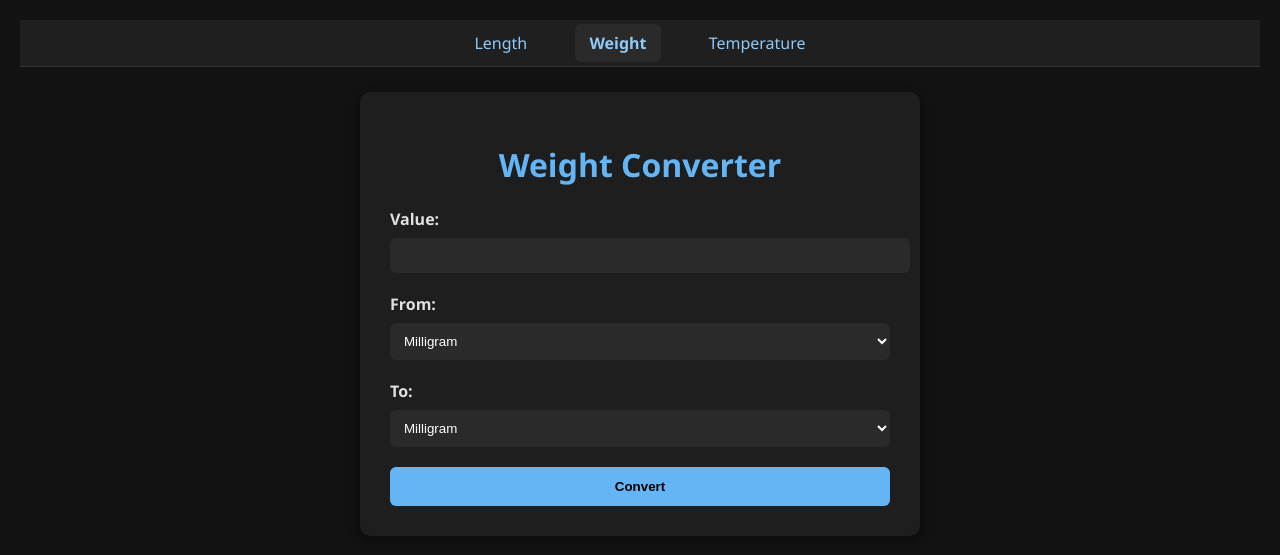
After one commit to jurabek-abd/unit-converter, a Flask app: page /weight in a window 1280 px wide. The commit adds this page. Shown: the top 555 px of the page. Run offline with Flask 3, Linux system fonts and the light colour scheme.

Commit message:
project complete

```diff
--- a/app.py
+++ b/app.py
@@ -14,27 +14,93 @@ length_units = {
     "yard": 0.9144,
     "mile": 1609.34
 }
+# Conversion factors to grams
+weight_units = {
+    "milligram": 0.001,
+    "gram": 1,
+    "kilogram": 1000,
+    "ounce": 28.3495,
+    "pound": 453.592
+}
 
 # Run home page
 @app.route('/')
 def home():
     return redirect(url_for('length'))
 
+def get_form_data():
+    try:
+        value = float(request.form['value'])
+        from_unit = request.form['from_unit']
+        to_unit = request.form['to_unit']
+        return value, from_unit, to_unit, None  # No error
+    except (ValueError, KeyError) as e:
+        return None, None, None, "Invalid input: " + str(e)
+
 # Define route for the length page
 @app.route('/length', methods=['GET', 'POST'])
 def length():
     result = None
+    error = None
+
     if request.method == 'POST':
-        value = float(request.form['value'])
-        from_unit = request.form['from_unit']
-        to_unit = request.form['to_unit']
+        value, from_unit, to_unit, error = get_form_data()
 
-        # Convert input to meters first
-        value_in_meters = value * length_units[from_unit]
-        # Then convert meters to target unit
-        result = value_in_meters / length_units[to_unit]
+        if error is None:
+            # Convert input to meters first
+            value_in_meters = value * length_units[from_unit]
+            # Convert meters to target unit
+            result = round(value_in_meters / length_units[to_unit], 4)
 
-    return render_template('length.html', result=result)
+    return render_template('length.html', result=result, error=error, active='length')
+
+# Define route for the weight page
+@app.route('/weight', methods=['GET', 'POST'])
+def weight():
+    result = None
+    error = None
+
+    if request.method == 'POST':
+        value, from_unit, to_unit, error = get_form_data()
+
+        if error is None:
+            # Convert input to grams first
+            value_in_grams = value * weight_units[from_unit]
+            # Convert grams to target unit
+            result = round(value_in_grams / weight_units[to_unit], 4)
+
+    return render_template('weight.html', result=result, error=error, active='weight')
+
+# Define route for the temperature page
+def convert_temperature(value, from_unit, to_unit):
+    if from_unit == to_unit:
+        return value
+
+    # Convert to Celsius first
+    if from_unit == "Fahrenheit":
+        value = (value - 32) * 5/9
+    elif from_unit == "Kelvin":
+        value = value - 273.15
+
+    # Convert from Celsius to target
+    if to_unit == "Fahrenheit":
+        return round((value * 9 / 5) + 32, 4)
+    elif to_unit == "Kelvin":
+        return round(value + 273.15, 4)
+    else:  # to_unit == "Celsius"
+        return round(value, 4)
+
+@app.route('/temperature', methods=['GET', 'POST'])
+def temperature():
+    result = None
+    error = None
+
+    if request.method == 'POST':
+        value, from_unit, to_unit, error = get_form_data()
+
+        if error is None:
+            result = convert_temperature(value, from_unit, to_unit)
+    return render_template('temperature.html', result=result, error=error, active='temperature')
 
 # Run the app
 if __name__ == "__main__":
--- /dev/null
+++ b/static/style.css
@@ -0,0 +1,108 @@
+/* Dark Background and Light Text */
+body {
+    font-family: 'Segoe UI', Tahoma, Geneva, Verdana, sans-serif;
+    background-color: #121212;
+    color: #e0e0e0;
+    margin: 0;
+    padding: 20px;
+}
+
+/* Centered container with soft border */
+.container {
+    max-width: 500px;
+    margin: auto;
+    background-color: #1e1e1e;
+    padding: 30px;
+    border-radius: 10px;
+    box-shadow: 0 4px 12px rgba(0, 0, 0, 0.4);
+}
+
+/* Title */
+h1 {
+    text-align: center;
+    color: #64b5f6;
+}
+
+/* Form Layout */
+.form-group {
+    margin-bottom: 20px;
+}
+
+label {
+    display: block;
+    font-weight: bold;
+    margin-bottom: 8px;
+}
+
+input[type="number"],
+select {
+    width: 100%;
+    padding: 10px;
+    border-radius: 6px;
+    border: none;
+    background-color: #2a2a2a;
+    color: #fff;
+}
+
+input[type="number"]::placeholder {
+    color: #aaa;
+}
+
+/* Button Styling */
+button {
+    width: 100%;
+    padding: 12px;
+    background-color: #64b5f6;
+    border: none;
+    color: black;
+    font-weight: bold;
+    border-radius: 6px;
+    cursor: pointer;
+    transition: background-color 0.3s ease;
+}
+
+button:hover {
+    background-color: #42a5f5;
+}
+
+/* Navbar */
+.navbar {
+    background-color: #1f1f1f;
+    padding: 12px 0;
+    text-align: center;
+    margin-bottom: 25px;
+    border-bottom: 1px solid #333;
+}
+
+.navbar a {
+    color: #90caf9;
+    text-decoration: none;
+    font-weight: 500;
+    margin: 0 15px;
+    padding: 8px 14px;
+    border-radius: 6px;
+    transition: background-color 0.2s;
+}
+
+.navbar a:hover {
+    background-color: #2c2c2c;
+}
+
+.navbar a.active {
+    background-color: #2a2a2a;
+    font-weight: bold;
+}
+
+/* Result Text */
+h2 {
+    text-align: center;
+    margin-top: 20px;
+    color: #81c784;
+}
+
+.error {
+    color: #ff6b6b;
+    text-align: center;
+    margin-top: 10px;
+    font-weight: bold;
+}
--- /dev/null
+++ b/templates/weight.html
@@ -0,0 +1,58 @@
+<!DOCTYPE html>
+<html lang="en">
+<head>
+    <meta charset="UTF-8">
+    <title>Weight Converter</title>
+    <link rel="stylesheet" href="{{ url_for('static', filename='style.css') }}">
+</head>
+<body>
+    <nav class="navbar">
+        <a href="{{ url_for('length') }}">Length</a>
+        <a href="{{ url_for('weight') }}" class="{% if active == 'weight' %}active{% endif %}">Weight</a>
+        <a href="{{ url_for('temperature') }}">Temperature</a>
+    </nav>
+
+    <div class="container">
+        <h1>Weight Converter</h1>
+
+        <form method="POST">
+            <div class="form-group">
+                <label for="value">Value:</label>
+                <input type="number" name="value" step="any" required>
+            </div>
+
+            <div class="form-group">
+                <label for="from_unit">From:</label>
+                <select name="from_unit">
+                    <option value="milligram">Milligram</option>
+                    <option value="gram">Gram</option>
+                    <option value="kilogram">Kilogram</option>
+                    <option value="ounce">Ounce</option>
+                    <option value="pound">Pound</option>
+                </select>
+            </div>
+
+            <div class="form-group">
+                <label for="to_unit">To:</label>
+                <select name="to_unit">
+                    <option value="milligram">Milligram</option>
+                    <option value="gram">Gram</option>
+                    <option value="kilogram">Kilogram</option>
+                    <option value="ounce">Ounce</option>
+                    <option value="pound">Pound</option>
+                </select>
+            </div>
+
+            <button type="submit">Convert</button>
+        </form>
+
+        {% if error %}
+            <p class="error">{{ error }}</p>
+        {% endif %}
+
+        {% if result is not none %}
+            <h2>Converted Value: {{ result }}</h2>
+        {% endif %}
+    </div>
+</body>
+</html>
```
Also changed, not shown: templates/length.html (+27 -4 lines), templates/temperature.html (added, +53 -0 lines), README.md.
